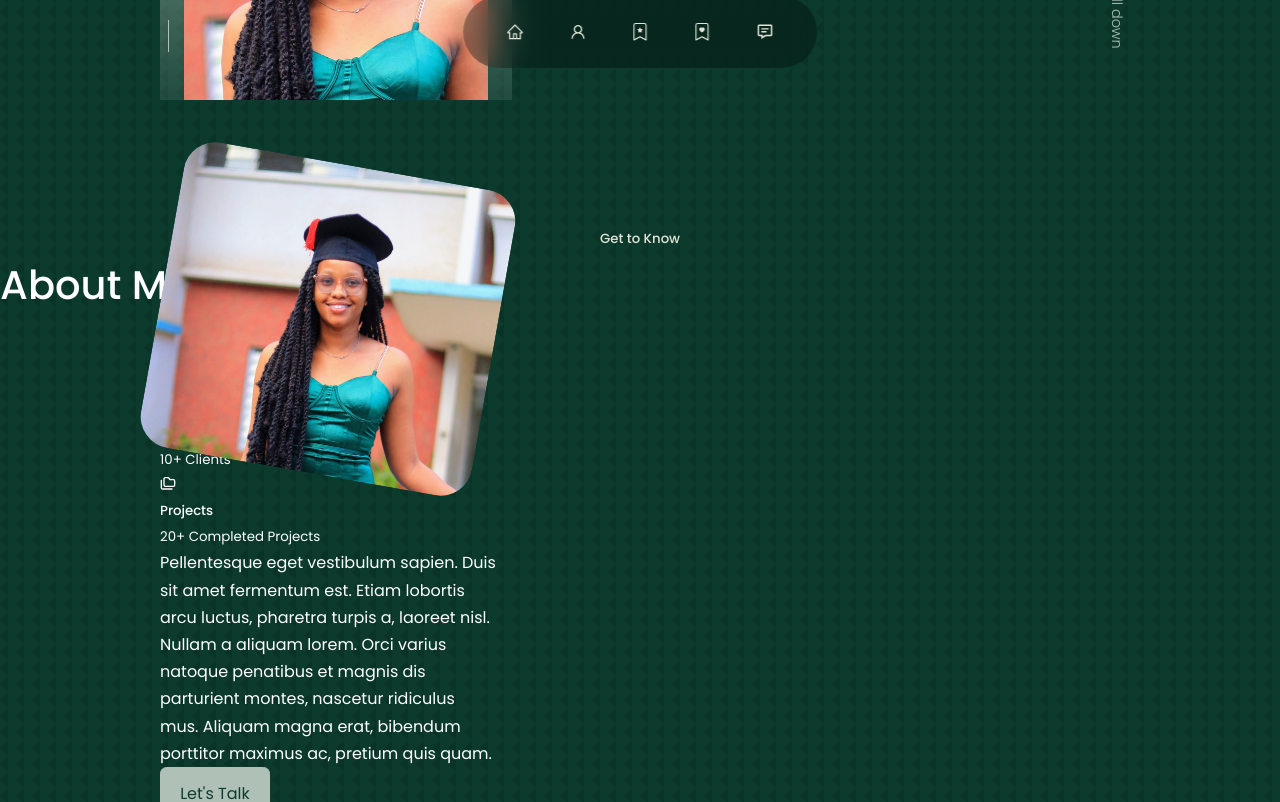
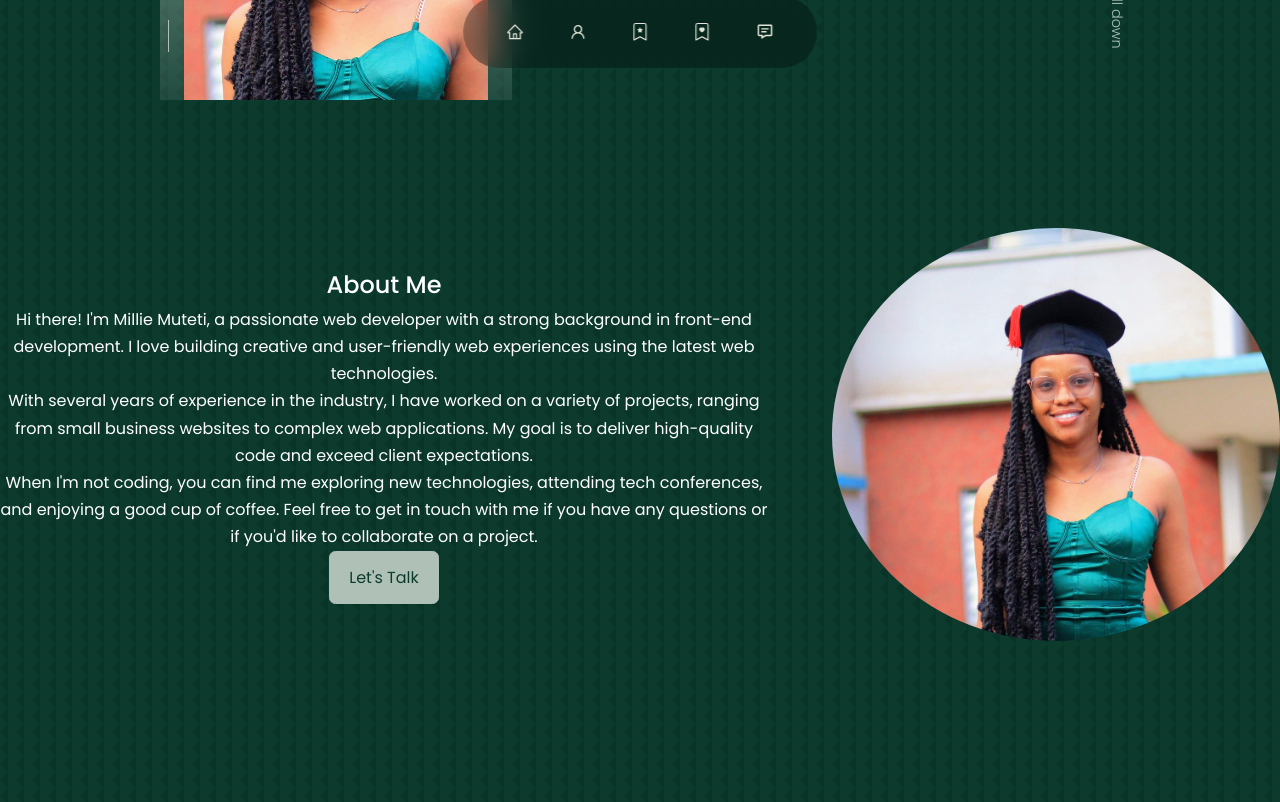
Before and after one commit to MillieMuteti/myPortfolio, a React (Vite) app: page / in a window 1280 px wide. Shown: the part 700-1502 px from the top of the page. Built offline with nearby package versions, Linux system fonts and the light colour scheme.

Commit message:
Style footer section

```diff
--- a/index.html
+++ b/index.html
@@ -4,7 +4,7 @@
     <meta charset="UTF-8" />
     <link rel="icon" type="image/svg+xml" href="/vite.svg" />
     <meta name="viewport" content="width=device-width, initial-scale=1.0" />
-    <title>Personal Website</title>
+    <title>Portfolio</title>
   </head>
   <body>
     <div id="root"></div>
--- a/src/components/about/About.jsx
+++ b/src/components/about/About.jsx
@@ -1,59 +1,40 @@
-/* eslint-disable react/no-unescaped-entities */
 // eslint-disable-next-line no-unused-vars
-import React from 'react'
-import "./about.css"
-import Me from "../../assets/me.png"
-import {BsAward} from 'react-icons/bs'
-import {FiUsers} from 'react-icons/fi'
-import {LuFolders} from 'react-icons/lu'
+import React from 'react';
+import './about.css';
+import Me from '../../assets/me.png'
 
-const About = () => {
+const AboutMe = () => {
   return (
-    <section id='about'>
-    <h5>Get to Know</h5>
-    <h1>About Me</h1>
+    <section id="about">
+      <div className="about-content">
+        <div className="about-text">
+          <h2>About Me</h2>
+          <p>
+            Hi there! I'm Millie Muteti, a passionate web developer with a strong
+            background in front-end development. I love building creative and
+            user-friendly web experiences using the latest web technologies.
+          </p>
+          <p>
+            With several years of experience in the industry, I have worked on a
+            variety of projects, ranging from small business websites to complex
+            web applications. My goal is to deliver high-quality code and exceed
+            client expectations.
+          </p>
+          <p>
+            When I'm not coding, you can find me exploring new technologies,
+            attending tech conferences, and enjoying a good cup of coffee. Feel
+            free to get in touch with me if you have any questions or if you'd
+            like to collaborate on a project.
+          </p>
+          <a href='#contact' className='btn btn-primary'>Let's Talk</a>
 
-    <div className='container about__container'>
-      <div className='about__me'>
-        <div className='about__me-image'>
-          <img src={Me} alt='aboutImage' />
         </div>
+        <div className="about-image">
+          <img src={Me} alt="About Me" />
+        </div>
+      </div>
+    </section>
+  );
+};
 
-        <div className='about__content'>
-          <div className='aboutCards'>
-
-            <article className='aboutCard'>
-              <BsAward className='about__icon' />
-              <h5>Experience</h5>
-              <small>2 Years Working</small>
-            </article>
-
-            <article className='aboutCard'>
-              <FiUsers className='about__icon' />
-              <h5>Clients</h5>
-              <small>10+ Clients</small>
-            </article>
-
-            <article className='aboutCard'>
-              <LuFolders className='about__icon' />
-              <h5>Projects</h5>
-              <small>20+ Completed Projects</small>
-            </article>
-          </div>
-
-          <p>
-          Pellentesque eget vestibulum sapien. Duis sit amet fermentum est.
-          Etiam lobortis arcu luctus, pharetra turpis a, laoreet nisl. Nullam a aliquam lorem.
-          Orci varius natoque penatibus et magnis dis parturient montes, nascetur ridiculus mus.
-          Aliquam magna erat, bibendum porttitor maximus ac, pretium quis quam.
-          </p>
-
-          <a href='#contact' className='btn btn-primary'>Let's Talk</a>
-        </div>
-    </div>
-    </div>
-    </section>
-  )
-}
-
-export default About
+export default AboutMe;
--- a/src/components/about/about.css
+++ b/src/components/about/about.css
@@ -1,24 +1,57 @@
-.about__container{
-    display: grid;
-    grid-template-columns: 35% 50%;
-    gap: 15%;
-}
+.about-content {
+    display: flex;
+    flex-direction: column;
+    align-items: center;
+    justify-content: center;
+    margin: 40px auto;
+  }
 
-.about__me {
-    width: 100%;
-    aspect-ratio: 1/1;
-    border-radius: 2rem;
-    background: linear-gradient
-    (45deg,transparent,
-     var(--color-primary),
-     transparent
-     );
-    display: grid;
-    place-items: center;
-}
+  .about-text {
+    text-align: center;
+    margin-bottom: 30px;
+  }
 
-.about__me-image {
-    border-radius: 2rem;
-    overflow: hidden;
-    transform: rotate(10deg);
-}
+  .about-image {
+    text-align: center;
+  }
+
+  .about-image img {
+    max-width: 100%;
+    height: auto;
+    border-radius: 50%;
+  }
+
+  /* Responsive Styles */
+
+  @media screen and (min-width: 768px) {
+    /* Styles for tablets */
+    .about-content {
+      flex-direction: row;
+      justify-content: space-between;
+    }
+
+    .about-text {
+      width: 60%;
+      margin-bottom: 0;
+    }
+
+    .about-image {
+      width: 35%;
+    }
+  }
+
+  @media screen and (max-width: 767px) {
+    /* Styles for phones */
+    .about-content {
+      flex-direction: column;
+    }
+
+    .about-text {
+      width: 100%;
+      margin-bottom: 20px;
+    }
+
+    .about-image {
+      width: 80%;
+    }
+  }
--- a/src/components/contacts/Contact.jsx
+++ b/src/components/contacts/Contact.jsx
@@ -1,13 +1,69 @@
 // eslint-disable-next-line no-unused-vars
-import React from 'react'
-import "./contact.css"
+import React, { useState } from 'react';
+import './contact.css';
 
 const Contact = () => {
+  const [firstName, setFirstName] = useState('');
+  const [lastName, setLastName] = useState('');
+  const [email, setEmail] = useState('');
+  const [message, setMessage] = useState('');
+
+  const handleSubmit = (e) => {
+    e.preventDefault();
+
+    console.log('Form submitted!');
+  };
+
   return (
-    <section id='contact'>
-      <h1>Contact</h1>
+    <section id="contact">
+      <div className="contact-content">
+        <h2>Contact Me</h2>
+        <form onSubmit={handleSubmit}>
+          <div className="form-group">
+            <label htmlFor="name">First Name</label>
+            <input
+              type="text"
+              id="firstName"
+              value={firstName}
+              onChange={(e) => setFirstName(e.target.value)}
+              required
+            />
+          </div>
+          <div className="form-group">
+            <label htmlFor="name">Last Name</label>
+            <input
+              type="text"
+              id="lastName"
+              value={lastName}
+              onChange={(e) => setLastName(e.target.value)}
+              required
+            />
+          </div>
+          <div className="form-group">
+            <label htmlFor="email">Email</label>
+            <input
+              type="email"
+              id="email"
+              value={email}
+              onChange={(e) => setEmail(e.target.value)}
+              required
+            />
+          </div>
+          <div className="form-group">
+            <label htmlFor="message">Message</label>
+            <textarea
+              id="message"
+              value={message}
+              onChange={(e) => setMessage(e.target.value)}
+              required
+              placeholder='Message'
+            ></textarea>
+          </div>
+          <button type="submit" className='btn btn-primary'>Submit</button>
+        </form>
+      </div>
     </section>
-  )
-}
+  );
+};
 
-export default Contact
+export default Contact;
--- a/src/components/contacts/contact.css
+++ b/src/components/contacts/contact.css
@@ -0,0 +1,60 @@
+.contact-content {
+    max-width: 600px;
+    margin: 0 auto;
+  }
+
+  form {
+    display: flex;
+    flex-direction: column;
+  }
+
+  .form-group {
+    margin-bottom: 20px;
+  }
+
+  label {
+    display: block;
+    margin-bottom: 5px;
+  }
+
+  input,
+  textarea {
+    padding: 10px;
+    border: 1px solid #ccc;
+    border-radius: 5px;
+  }
+
+  button {
+    padding: 10px 20px;
+    background-color: #333;
+    color: #fff;
+    border: none;
+    border-radius: 5px;
+    cursor: pointer;
+  }
+
+  /* Responsive Styles */
+
+  @media screen and (max-width: 767px) {
+    /* Styles for phones */
+    .contact-content {
+      padding: 0 10px;
+    }
+
+    input,
+    textarea,
+    button {
+      width: 100%;
+    }
+  }
+
+  @media screen and (min-width: 768px) {
+
+    .contact-content {
+      padding: 0 20px;
+    }
+
+    button {
+      width: auto;
+    }
+  }
--- a/src/components/footer/Footer.jsx
+++ b/src/components/footer/Footer.jsx
@@ -1,12 +1,27 @@
-import React from 'react'
-import "./footer.css"
+import React from 'react';
+import './footer.css';
 
 const Footer = () => {
   return (
-    <div>
-        <h1>Footer</h1>
-    </div>
-  )
-}
+    <footer>
+      <div className="footer-content">
+        <div className="footer-text">
+          <p>&copy; 2023 Your Website. All rights reserved.</p>
+        </div>
+        <div className="footer-social">
+          <a href="https://www.twitter.com">
+            <i className="fab fa-twitter"></i>
+          </a>
+          <a href="https://www.linkedin.com">
+            <i className="fab fa-linkedin"></i>
+          </a>
+          <a href="https://www.github.com">
+            <i className="fab fa-github"></i>
+          </a>
+        </div>
+      </div>
+    </footer>
+  );
+};
 
-export default Footer
+export default Footer;
--- a/src/components/footer/footer.css
+++ b/src/components/footer/footer.css
@@ -0,0 +1,59 @@
+footer {
+    background-color: var(--color-primary-variant);
+    color: var(--color-white);
+    padding: 20px 0;
+  }
+
+  .footer-content {
+    display: flex;
+    justify-content: space-between;
+    align-items: center;
+  }
+
+  .footer-text p {
+    margin: 0;
+  }
+
+  .footer-social a {
+    color: var(--color-white);
+    margin-right: 10px;
+    font-size: 24px;
+  }
+
+  /* Responsive Styles */
+
+  @media screen and (max-width: 767px) {
+    /* Styles for phones */
+    .footer-content {
+      flex-direction: column;
+      text-align: center;
+    }
+
+    .footer-social {
+      margin-top: 10px;
+    }
+
+    .footer-social a {
+      margin-right: 5px;
+    }
+  }
+
+  @media screen and (min-width: 768px) {
+    /* Styles for tablets and larger screens */
+    .footer-content {
+      flex-direction: row;
+    }
+
+    .footer-text {
+      flex: 1;
+    }
+
+    .footer-social {
+      flex: 1;
+      text-align: right;
+    }
+
+    .footer-social a {
+      margin-right: 10px;
+    }
+  }
```
